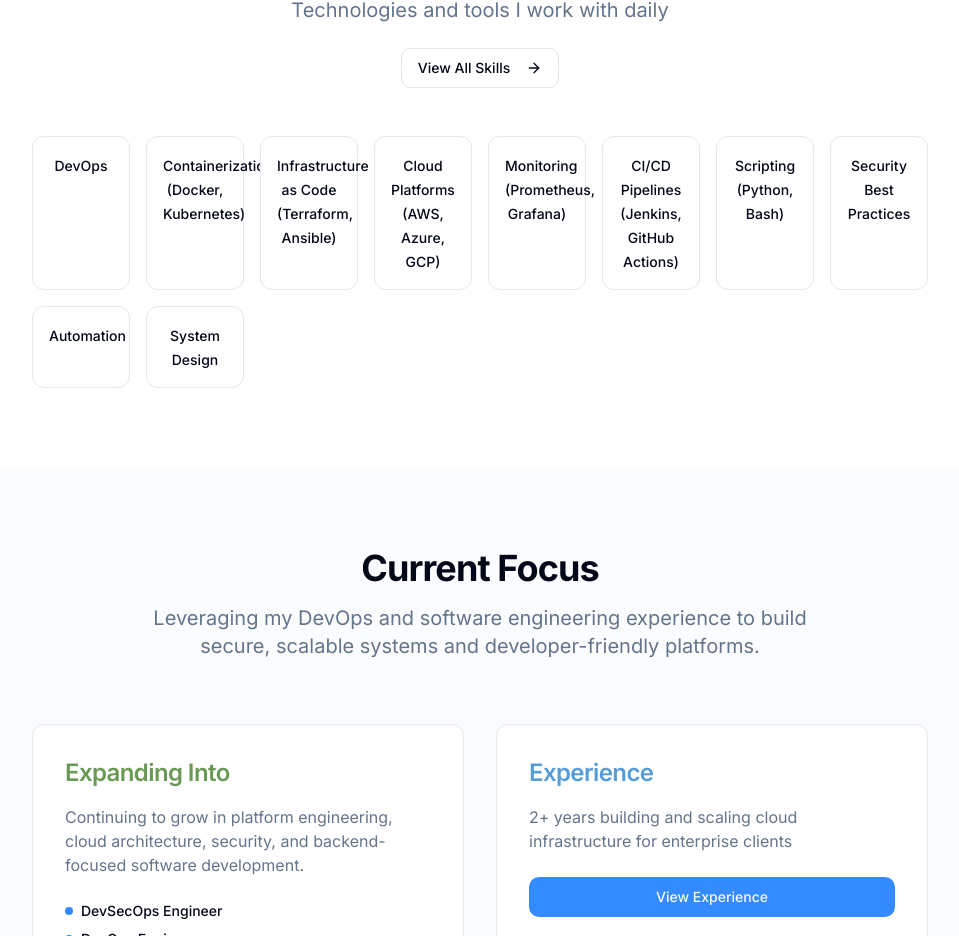
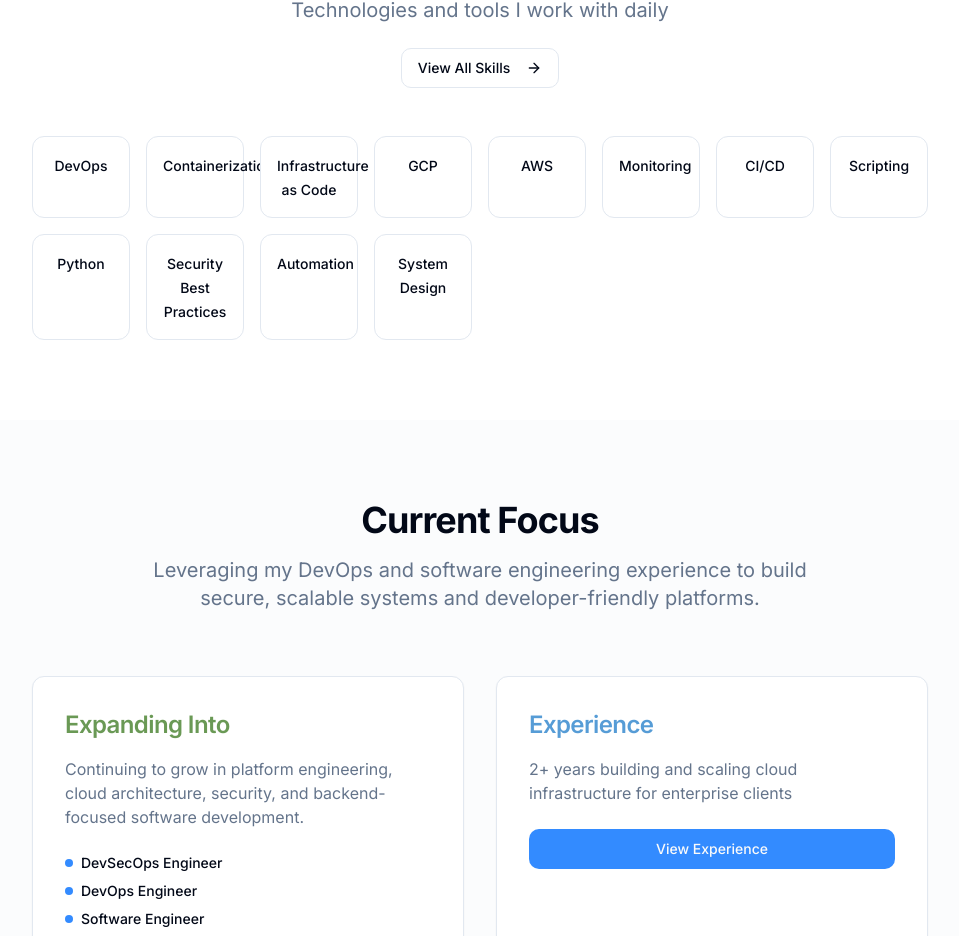
Before and after one commit to thisiskushal31/thisiskushal31.github.io, a React (Vite) app: page / in a window 1280 px wide. Shown: the part 879-1815 px from the top of the page, without its empty margins (160-1119 px from the left). Built offline with nearby package versions, Linux system fonts and the light colour scheme.

Commit message:
fix: simplify current skills list for clarity

```diff
--- a/src/pages/Index.tsx
+++ b/src/pages/Index.tsx
@@ -14,12 +14,14 @@ import { portfolioConfig } from "@/config/portfolio";
 const Index = () => {
   const currentSkills = [
     "DevOps",
-    "Containerization (Docker, Kubernetes)",
-    "Infrastructure as Code (Terraform, Ansible)",
-    "Cloud Platforms (AWS, Azure, GCP)",
-    "Monitoring (Prometheus, Grafana)",
-    "CI/CD Pipelines (Jenkins, GitHub Actions)",
-    "Scripting (Python, Bash)",
+    "Containerization",
+    "Infrastructure as Code",
+    "GCP",
+    "AWS",
+    "Monitoring",
+    "CI/CD",
+    "Scripting",
+    "Python",
     "Security Best Practices",
     "Automation",
     "System Design"
```
